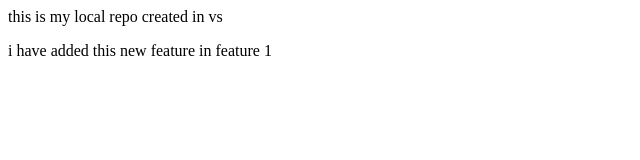
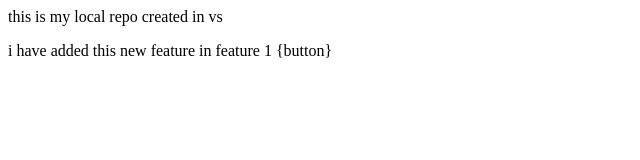
Before and after one commit to mehran-khursheed/localrepoOnGit, a plain HTML site: page index.html in a window 1280 px wide. Shown: the full height of the page, 0-640 px from the left. Drawn offline with Linux system fonts and the light colour scheme.

```diff
--- a/index.html
+++ b/index.html
@@ -1,2 +1,2 @@
 <h>this is my local repo created in vs</h>
-<p>i have added this new feature in feature 1</p>
+<p>i have added this new feature in feature 1 {button}</p>
```
